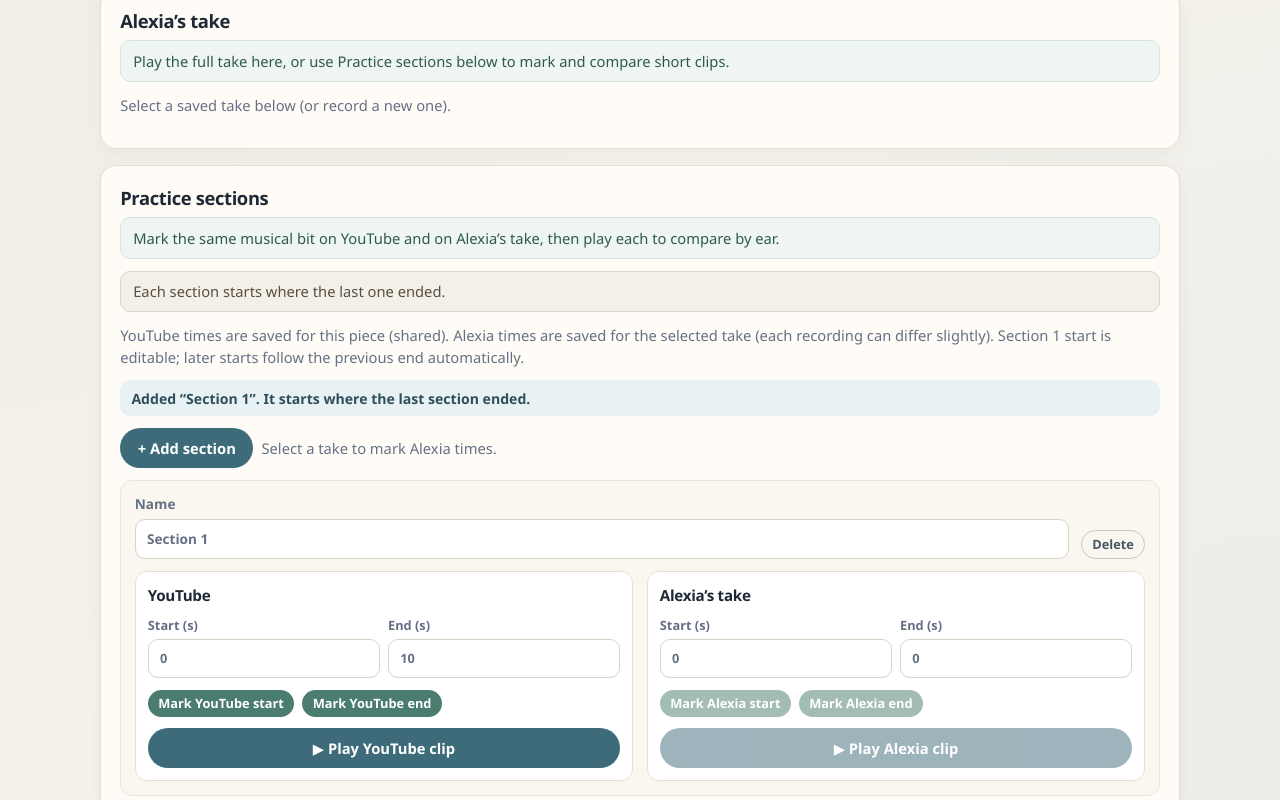
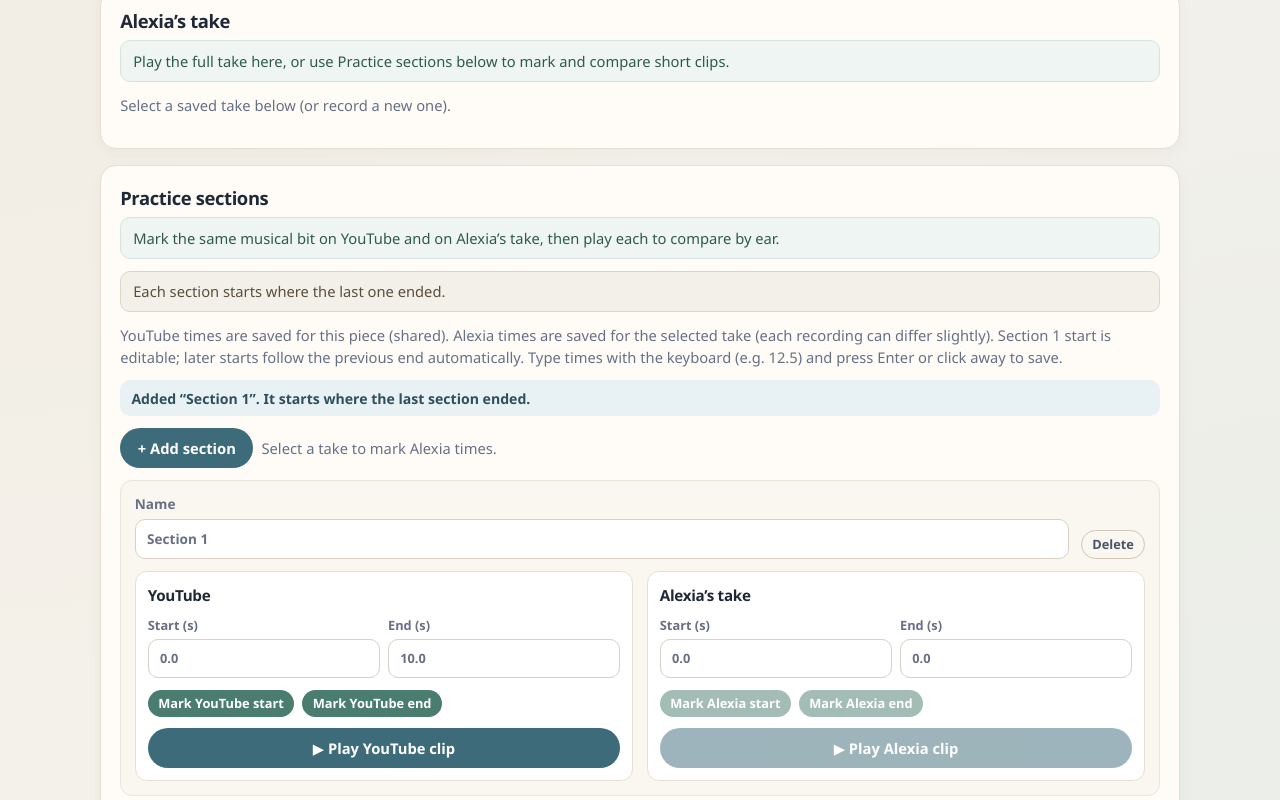
Before and after one commit to dsu9944/Alexia-piano-practice-, a React (Vite) app: page / in a window 1280 px wide. Both pictures are taken after typing "Sample" into the empty fields and a click on the button "+ Add section". Shown: the part 1243-2043 px from the top of the page. Built offline with nearby package versions, Linux system fonts and the light colour scheme.

Commit message:
Allow typing practice section times with the keyboard
Replace number spinners with controlled text inputs that accept
digits and one decimal (e.g. 12.5), committing on blur/Enter while
keeping section-2+ starts read-only and continuous chaining.

```diff
--- a/src/components/PracticeSections.tsx
+++ b/src/components/PracticeSections.tsx
@@ -27,6 +27,102 @@ function round1(n: number): number {
 function formatSec(n: number): string {
   if (!Number.isFinite(n)) return '0.0'
   return round1(n).toFixed(1)
+}
+
+/** Allow digits and at most one decimal point while typing (e.g. "", "12", "12.", "12.5"). */
+function sanitizeSecondsDraft(raw: string): string {
+  let out = ''
+  let sawDot = false
+  for (const ch of raw) {
+    if (ch >= '0' && ch <= '9') {
+      out += ch
+    } else if (ch === '.' && !sawDot) {
+      out += ch
+      sawDot = true
+    }
+  }
+  return out
+}
+
+function parseSecondsDraft(draft: string, fallback: number): number {
+  const trimmed = draft.trim()
+  if (trimmed === '' || trimmed === '.') return fallback
+  const n = Number(trimmed)
+  if (!Number.isFinite(n) || n < 0) return fallback
+  return round1(n)
+}
+
+interface SecondsInputProps {
+  value: number
+  onCommit: (seconds: number) => void
+  readOnly?: boolean
+  disabled?: boolean
+  className?: string
+  title?: string
+}
+
+/**
+ * Keyboard-friendly seconds field: type freely (digits + one decimal), commit on blur.
+ * Locked/auto-chained starts stay readOnly as designed.
+ */
+function SecondsInput({
+  value,
+  onCommit,
+  readOnly = false,
+  disabled = false,
+  className,
+  title,
+}: SecondsInputProps) {
+  const [draft, setDraft] = useState(() => formatSec(value))
+  const [focused, setFocused] = useState(false)
+
+  useEffect(() => {
+    if (!focused) setDraft(formatSec(value))
+  }, [value, focused])
+
+  if (readOnly || disabled) {
+    return (
+      <input
+        type="text"
+        inputMode="decimal"
+        value={formatSec(value)}
+        readOnly={readOnly}
+        disabled={disabled}
+        className={className}
+        title={title}
+      />
+    )
+  }
+
+  return (
+    <input
+      type="text"
+      inputMode="decimal"
+      autoComplete="off"
+      value={focused ? draft : formatSec(value)}
+      className={className}
+      title={title}
+      onFocus={(e) => {
+        setFocused(true)
+        setDraft(formatSec(value))
+        e.target.select()
+      }}
+      onChange={(e) => {
+        setDraft(sanitizeSecondsDraft(e.target.value))
+      }}
+      onBlur={() => {
+        const next = parseSecondsDraft(draft, value)
+        setFocused(false)
+        setDraft(formatSec(next))
+        if (next !== round1(value)) onCommit(next)
+      }}
+      onKeyDown={(e) => {
+        if (e.key === 'Enter') {
+          e.currentTarget.blur()
+        }
+      }}
+    />
+  )
 }
 
 type AlexiaTimes = Record<string, { startSec: number; endSec: number }>
@@ -397,7 +493,8 @@ export function PracticeSections({ pieceId, takeId, youtubeRef, takeRef }: Props
       <p className="hint">
         YouTube times are saved for this piece (shared). Alexia times are saved for the selected take
         (each recording can differ slightly). Section 1 start is editable; later starts follow the
-        previous end automatically.
+        previous end automatically. Type times with the keyboard (e.g. 12.5) and press Enter or click
+        away to save.
       </p>
 
       {loadError && <p className="error">{loadError}</p>}
@@ -455,10 +552,7 @@ export function PracticeSections({ pieceId, takeId, youtubeRef, takeRef }: Props
                         {startLocked && (
                           <span className="locked-hint">from previous end</span>
                         )}
-                        <input
-                          type="number"
-                          min={0}
-                          step={0.1}
+                        <SecondsInput
                           value={section.youtubeStartSec}
                           readOnly={startLocked}
                           className={startLocked ? 'input-readonly' : undefined}
@@ -467,25 +561,17 @@ export function PracticeSections({ pieceId, takeId, youtubeRef, takeRef }: Props
                               ? 'Locked: equals previous section’s YouTube end'
                               : undefined
                           }
-                          onChange={(e) => {
-                            if (startLocked) return
-                            updateSection(section.id, {
-                              youtubeStartSec: Number(e.target.value) || 0,
-                            })
-                          }}
+                          onCommit={(seconds) =>
+                            updateSection(section.id, { youtubeStartSec: seconds })
+                          }
                         />
                       </label>
                       <label>
                         End (s)
-                        <input
-                          type="number"
-                          min={0}
-                          step={0.1}
+                        <SecondsInput
                           value={section.youtubeEndSec}
-                          onChange={(e) =>
-                            updateSection(section.id, {
-                              youtubeEndSec: Number(e.target.value) || 0,
-                            })
+                          onCommit={(seconds) =>
+                            updateSection(section.id, { youtubeEndSec: seconds })
                           }
                         />
                       </label>
@@ -525,10 +611,7 @@ export function PracticeSections({ pieceId, takeId, youtubeRef, takeRef }: Props
                         {startLocked && (
                           <span className="locked-hint">from previous end</span>
                         )}
-                        <input
-                          type="number"
-                          min={0}
-                          step={0.1}
+                        <SecondsInput
                           value={aStart}
                           disabled={!takeId}
                           readOnly={startLocked}
@@ -538,23 +621,15 @@ export function PracticeSections({ pieceId, takeId, youtubeRef, takeRef }: Props
                               ? 'Locked: equals previous section’s Alexia end'
                               : undefined
                           }
-                          onChange={(e) => {
-                            if (startLocked) return
-                            setAlexiaStartFirst(Number(e.target.value) || 0)
-                          }}
+                          onCommit={(seconds) => setAlexiaStartFirst(seconds)}
                         />
                       </label>
                       <label>
                         End (s)
-                        <input
-                          type="number"
-                          min={0}
-                          step={0.1}
+                        <SecondsInput
                           value={aEnd}
                           disabled={!takeId}
-                          onChange={(e) =>
-                            setAlexiaEnd(section.id, Number(e.target.value) || 0)
-                          }
+                          onCommit={(seconds) => setAlexiaEnd(section.id, seconds)}
                         />
                       </label>
                     </div>
```
Also changed, not shown: 3 other files (tests, documents, lock files or other folders).
